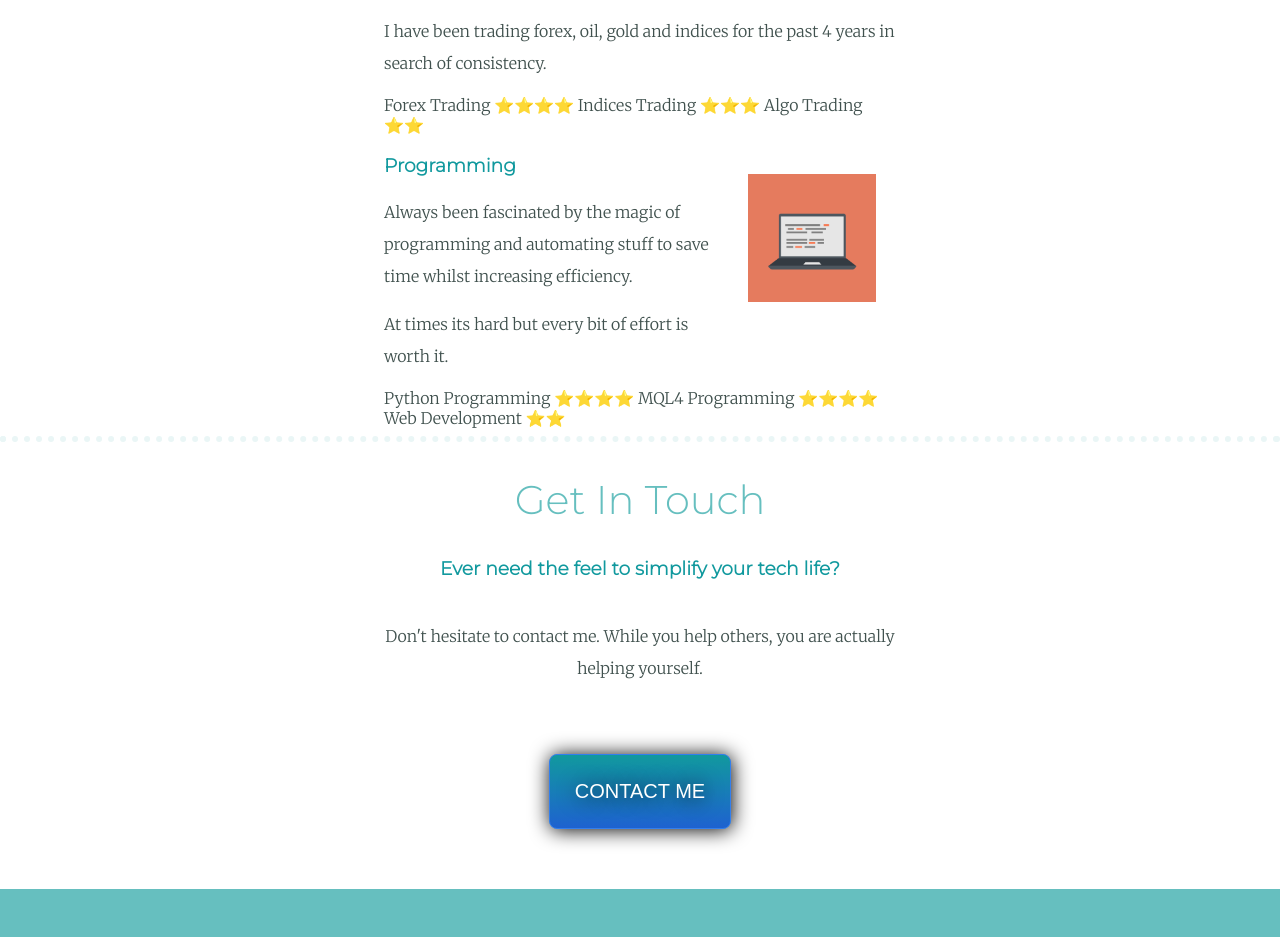
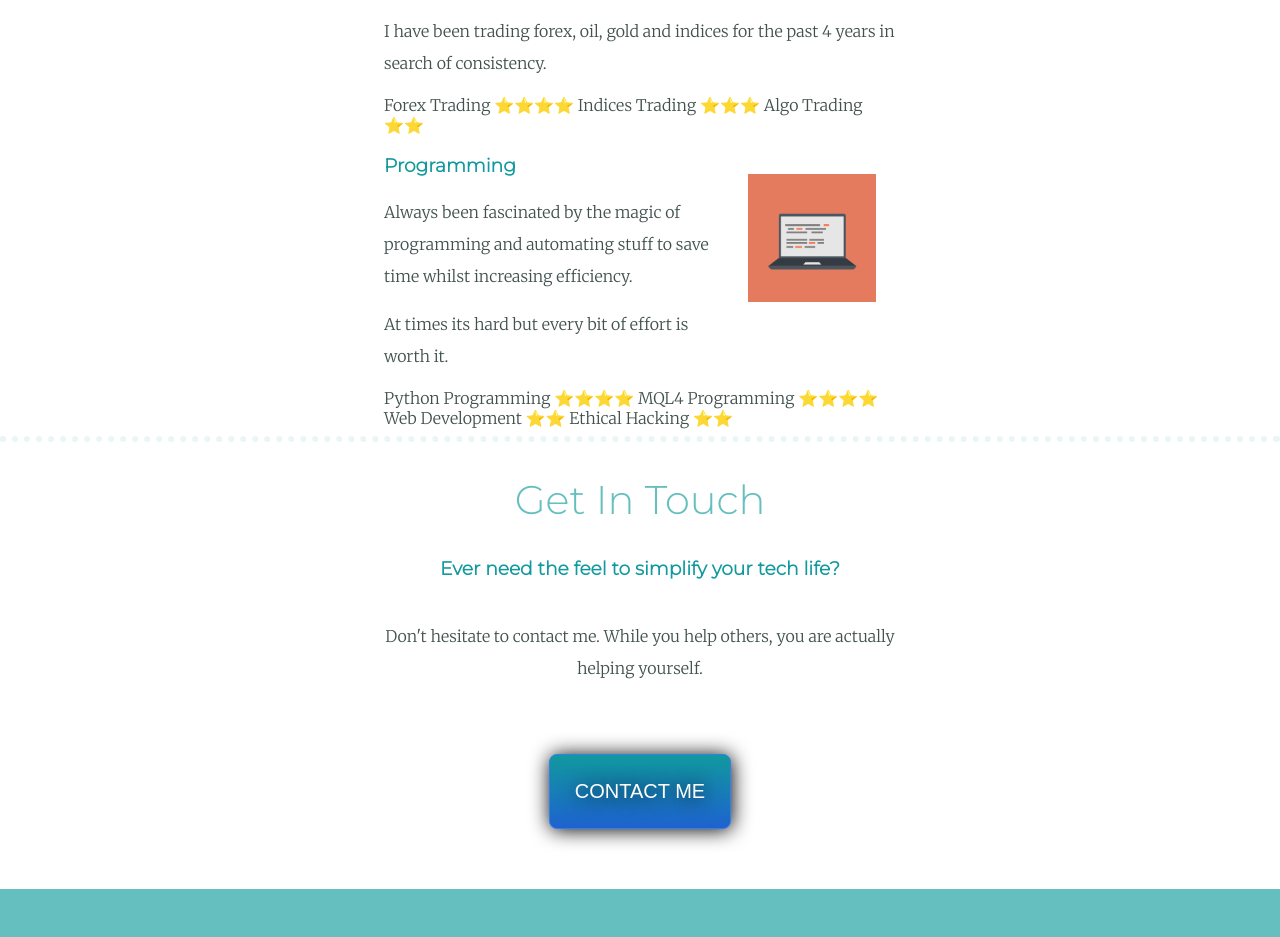
Before and after one commit to AnvilGit/modernCV, a plain HTML site: page index.html in a window 1280 px wide. Shown: the part 1613-2550 px from the top of the page. Drawn offline with Linux system fonts and the light colour scheme.

Commit message:
Update index.html

```diff
--- a/index.html
+++ b/index.html
@@ -49,6 +49,7 @@
         <td>Python Programming ⭐⭐⭐⭐</td>
         <td>MQL4 Programming ⭐⭐⭐⭐ </td>
         <td>Web Development ⭐⭐</td>
+            <td>Ethical Hacking ⭐⭐</td>
 
         </tr>
     </div>
```
